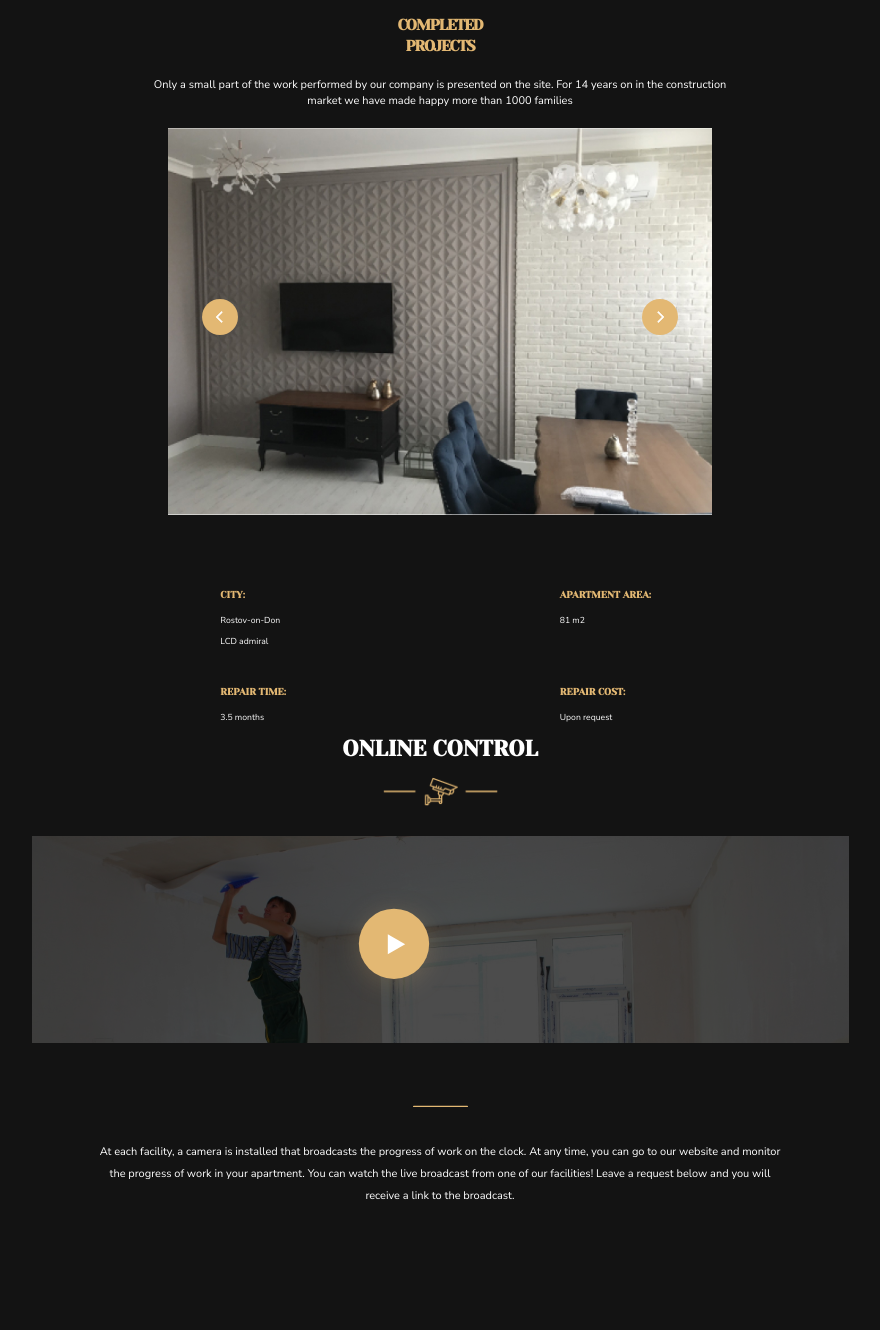
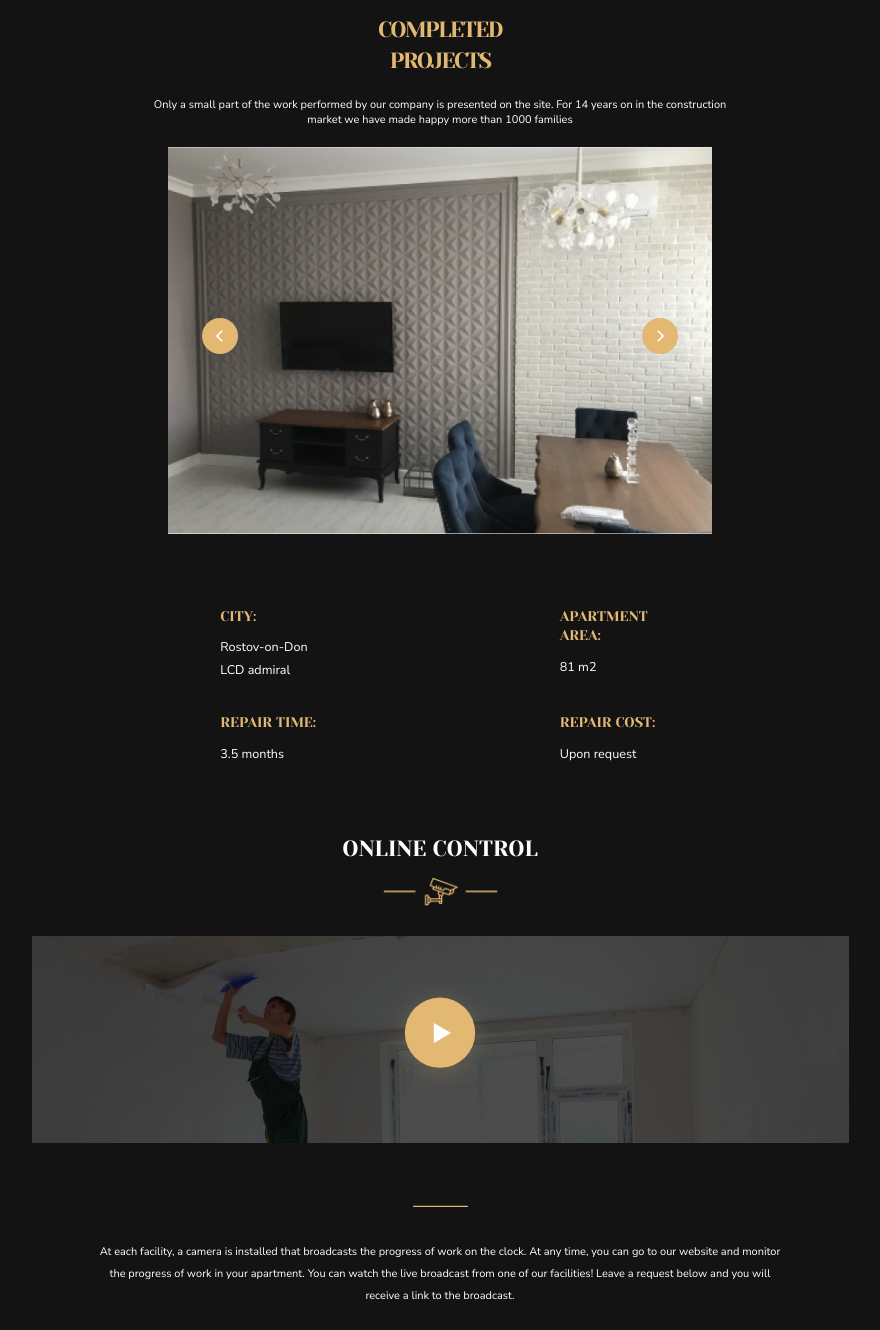
Before and after one commit to S1IverFox/project, a plain HTML site: page index.html in a window 1280 px wide. Shown: the part 820-2150 px from the top of the page, without its empty margins (200-1080 px from the left). Drawn offline with Linux system fonts and the light colour scheme.

Commit message:
adaptive overwrite

```diff
--- a/css/style.css
+++ b/css/style.css
@@ -98,7 +98,7 @@ footer {
     font-size: 2.52em;
     color: #fff;
     margin: 0;
-    font-weight: 500px;
+    font-weight: 500;
 }
 
 .text_white {
@@ -170,7 +170,6 @@ footer {
     width: 484px;
     height: 482px;
     padding-left: 42px;
-    font-size: 0.882em;
 }
 
 .group_2_text p,
@@ -259,16 +258,16 @@ footer {
 }
 
 .group_3_1 {
+    padding-top: 30px;
     justify-content: center;
-    padding-top: 30px;
 }
 
 .img_adaptive {
-        display: block;
-        max-width: 80%;
-        height: auto;
-        margin: 0 auto;
-    }
+    display: block;
+    max-width: 80%;
+    height: auto;
+    margin: 0 auto;
+ }
 
 .video {
     position: relative;
@@ -279,9 +278,9 @@ footer {
 
 .play {
     position: absolute;
-    top: 40%;
-    left: 45%;
-    width: auto;
+    top: 50%;
+    left: 50%;
+    transform: translate(-50%, -50%);
 }
 
 .overlay_v {
@@ -289,7 +288,6 @@ footer {
     width: 100%;
     height: 434px;
     background-color: rgba(0, 0, 0, .7);
-
 }
 
 .decor {
@@ -304,7 +302,7 @@ footer {
     font-size: 1.134em;
     text-align: center;
     color: #363636;
-    padding-bottom: 75px;
+    padding-bottom: 20px;
 }
 
 .text_conteiner {
@@ -320,7 +318,7 @@ footer {
     display: flex;
     justify-content: space-between;
     width: 769px;
-    margin: 0px auto;
+    margin: 20px auto 0;
 }
 
 .form_discription {
@@ -720,14 +718,17 @@ input[type=checkbox]:checked+label:before {
         display: flex;
         padding-top: 0;
         text-align: center;
+        max-height: 1074px;
     }
 
     .group_2_1_text {
         width: auto;
+        padding-left: 0;
     }
 
     .text_mobile_center {
         margin: 20px auto;
+        font-size: 0.6876em;
     }
 
     .quatro,
@@ -743,16 +744,11 @@ input[type=checkbox]:checked+label:before {
     .block_3_mobile {
         background-color: #131313;
         color: #fff;
-        margin-top: -400px;
+        margin-top: -300px;
         margin-bottom: 400px;
     }
     .text_white {
         margin: 15px auto 30px;
-    }
-
-    .mobile_slider {
-        position: absolute;
-        align-self: center;
     }
 
     .black_form_inside {
@@ -792,13 +788,6 @@ input[type=checkbox]:checked+label:before {
         position: relative;
         height: 207px;
         background-size: cover;
-        margin: 0 auto;
-    }
-
-    .play {
-        position: absolute;
-        left: 37%;
-        top: 25%;
     }
 
     .block_list_text {
@@ -856,7 +845,6 @@ input[type=checkbox]:checked+label:before {
         font-size: 0.7875em;
     }
 
-    .group_2_1_text,
     .text_simple {
         font-size: 0.6875em;
         color: #fff;
@@ -872,3 +860,9 @@ input[type=checkbox]:checked+label:before {
         text-decoration: none;
     }
 }
+
+@media only screen and (max-width: 550px) {
+    .block_2 {
+        max-height: 950px;
+    }
+}
```
